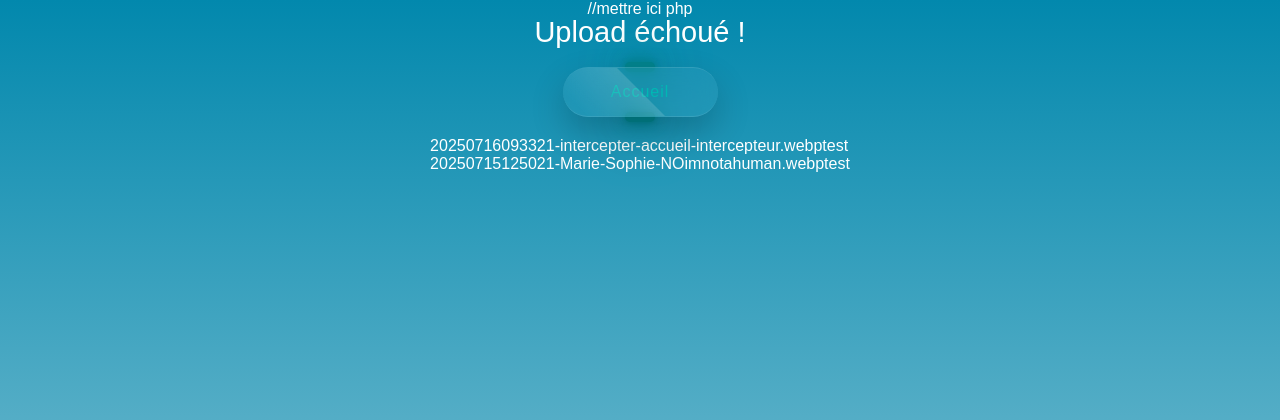
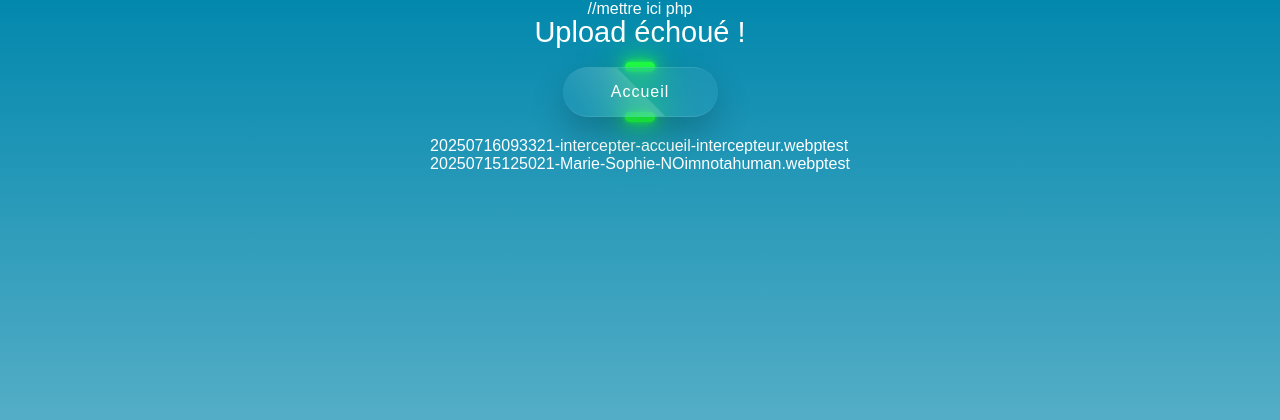
Before and after one commit to MarieSophieDuplouich/projet-miniinsta, a PHP site: page /upload-photo.php in a window 1280 px wide. Shown: the top 420 px of the page. Run offline with PHP 8.4, Linux system fonts and the light colour scheme.

Commit message:
boutons faits

```diff
--- a/assets/upload.css
+++ b/assets/upload.css
@@ -98,7 +98,7 @@ img {
     border-top: 1px solid rgba(255, 255, 255, 0.1);
     border-bottom: 1px solid rgba(255, 255, 255, 0.1);
     border-radius: 30px;
-    color: #01b7b4;
+    color: #fff;
     z-index: 1;
     font-weight: 400;
     letter-spacing: 1px;
@@ -181,9 +181,9 @@ img {
 
 .container .btn::before,
 .container .btn::after {
-    background: #02838d;
-    box-shadow: 0 0 5px #02838d,
-        0 0 15px #02838d,
-        0 0 30px   #02838d,
-        0 0 60px   #02838d;
+    background: #1eff45;
+    box-shadow: 0 0 5px #1eff45,
+        0 0 15px #1eff45,
+        0 0 30px   #1eff45,
+        0 0 60px   #1eff45;
 }
```
Also changed, not shown: photos/20250716094749-arty-AmogusGuyCloseUp.webp (added), photos/20250716094850-arty-AmogusGuyCloseUp.webp (added).
